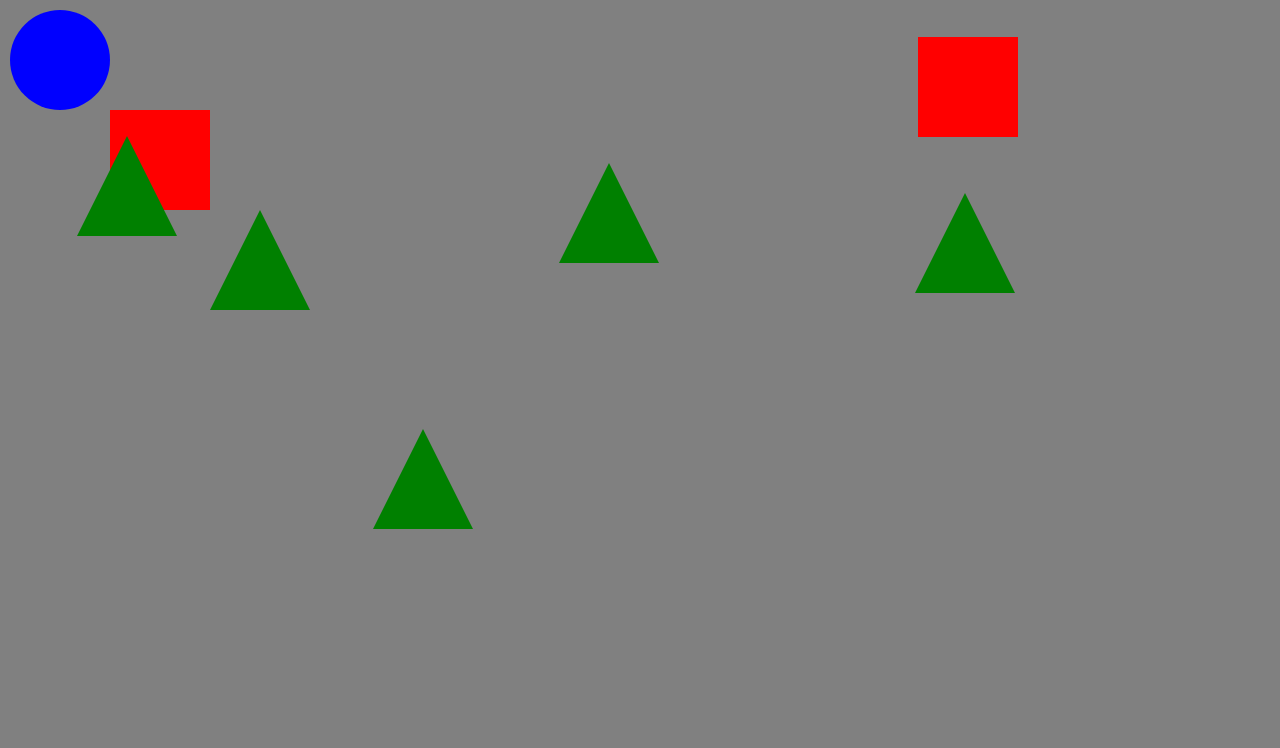
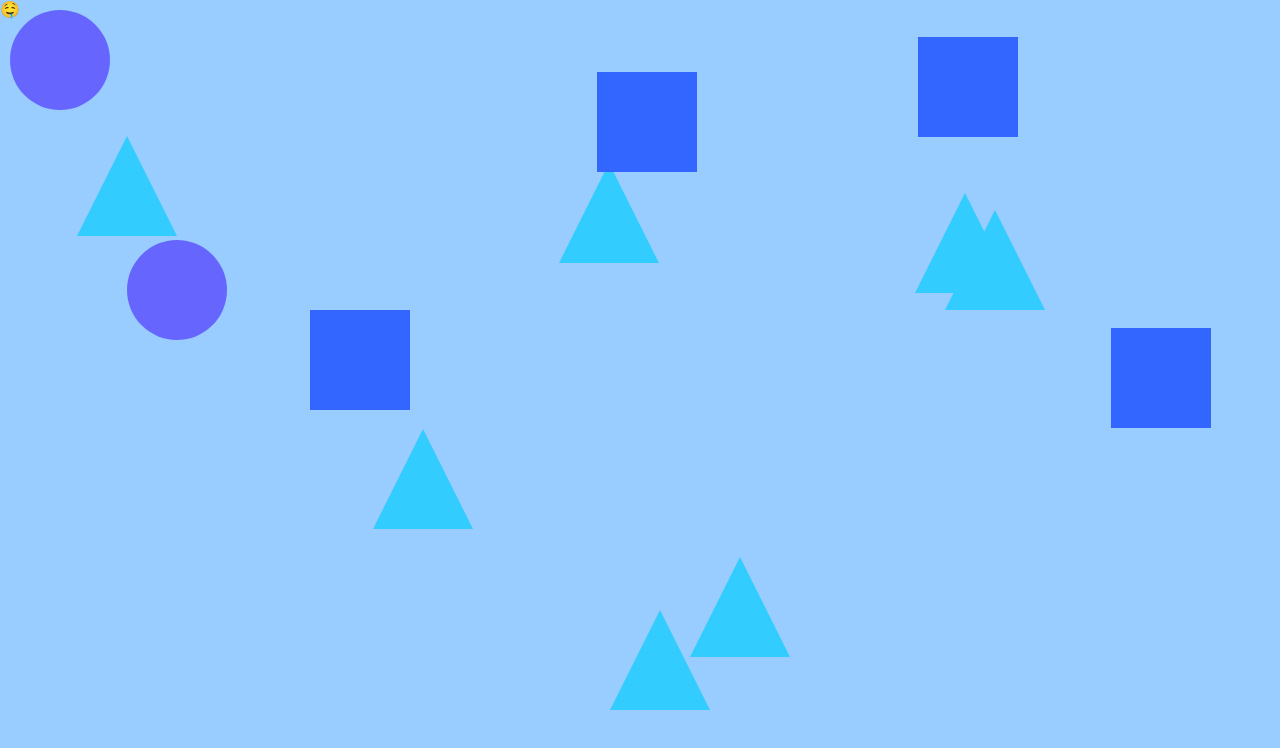
Before and after one commit to jz451557641/coreinteraction2019, a plain HTML site: page studio/12/index.html in a window 1280 px wide. Drawn offline with nearby package versions, Linux system fonts and the light colour scheme.

Commit message:
Add files via upload

```diff
--- a/studio/12/index.html
+++ b/studio/12/index.html
@@ -14,14 +14,14 @@
   body{
     margin: 0;
     padding: 0;
-    background-color: grey;
+    background-color: #99ccff;
   }
 
   .circle{
     width: 100px;
     height: 100px;
     border-radius: 100px;
-    background-color: blue;
+    background-color:#6666ff;
     position: fixed;
     top: 10px;
     left: 10px;
@@ -30,10 +30,10 @@
   .square{
     width: 100px;
     height: 100px;
-    background-color: red;
+    background-color: #3366ff;
     position: fixed;
-    top: 110px;
-    left: 110px;
+    top: 310px;
+    left: 310px;
   }
 
   .triangle{
@@ -41,14 +41,15 @@
       height: 0;
       border-left: 50px solid transparent;
       border-right: 50px solid transparent;
-      border-bottom: 100px solid green;
+      border-bottom: 100px solid #33ccff;
       position: fixed;
-      top: 210px;
-      left: 210px;
+      top: 610px;
+      left: 610px;
   }
 </style>
 
 <body>
+  <div id="text">Hello</div>
   <div class="circle"></div>
   <div class="square"></div>
   <div class="triangle"></div>
--- a/studio/12/script.js
+++ b/studio/12/script.js
@@ -5,10 +5,10 @@ var doc = $(document);
 
 var width = $(document).width() - 100;
 var height = $(document).height() - 100;
-
-
+var heys = ["😂", "🤣", "😛", "🤤"]
 
 var shapes = [ $(".circle"),$(".triangle"),$(".square") ]
+
 
 function randomStuff(){
 var randomShape = shapes[ Math.floor( Math.random() * shapes.length )]
@@ -18,10 +18,16 @@ clone.last().css('left', Math.random() * width)
 clone.last().css('top', Math.random() * height)
 }
 
+
+
 setInterval(function(){
 randomStuff();
 
+var randomText = Math.floor(Math.random() * heys.length);
 
 
-},1000)
+
+$("#text").html(heys[randomText])
+
+},500)
 })
```
Also changed, not shown: studio/12/beach.jpg (added).
